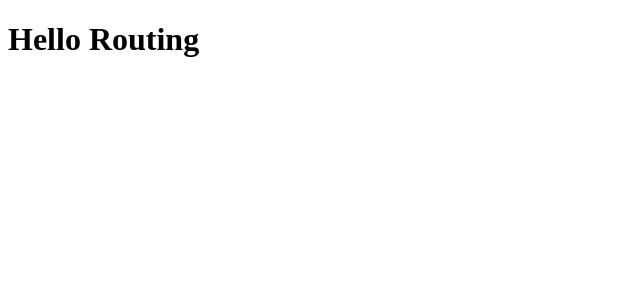
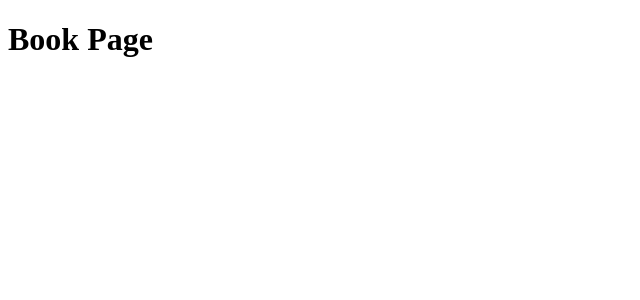
Before and after one commit to swopnilll/react-router, a React (Create React App) app: page /books in a window 1280 px wide. Shown: the top 300 px of the page, without its empty margins (0-640 px from the left). Built offline with nearby package versions, Linux system fonts and the light colour scheme.

Commit message:
lesson-1: Absolute Basic Routing

```diff
--- a/package.json
+++ b/package.json
@@ -12,6 +12,7 @@
     "@types/react-dom": "^18.0.6",
     "react": "^18.2.0",
     "react-dom": "^18.2.0",
+    "react-router-dom": "^6.4.1",
     "react-scripts": "5.0.1",
     "typescript": "^4.8.4",
     "web-vitals": "^2.1.4"
--- /dev/null
+++ b/src/app.js
@@ -0,0 +1,12 @@
+import { Route, Routes } from "react-router-dom";
+import { Book } from "./pages/Book";
+import Home from "./pages/Home";
+
+export const App = () => {
+  return (
+    <Routes>
+      <Route path="/" element={<Home />} />
+      <Route path="/books" element={<Book />}   />
+    </Routes>
+  );
+};
--- a/src/index.tsx
+++ b/src/index.tsx
@@ -1,6 +1,13 @@
-import ReactDOM from "react-dom"
+import ReactDOM from 'react-dom';
+import { BrowserRouter } from 'react-router-dom';
+
+import { App } from './app';
+
 
 ReactDOM.render(
-    <h1>Hello Routing</h1>,
+    <BrowserRouter>
+        <App />
+    </BrowserRouter>
+    ,
     document.querySelector("#root")
 )
--- /dev/null
+++ b/src/pages/About.tsx
@@ -0,0 +1,5 @@
+export const About = () => {
+    return (
+        <h1>About us Page</h1>
+    )
+}
--- /dev/null
+++ b/src/pages/Book.tsx
@@ -0,0 +1,5 @@
+export const Book = () => {
+    return (
+        <h1>Book Page</h1>
+    )
+}
--- /dev/null
+++ b/src/pages/BookList.tsx
@@ -0,0 +1,5 @@
+export const BookList = () => {
+  return (
+    <div>BookList</div>
+  )
+}
--- /dev/null
+++ b/src/pages/Contact.tsx
@@ -0,0 +1,5 @@
+export const Contact = () => {
+  return (
+    <div>Contact</div>
+  )
+}
--- /dev/null
+++ b/src/pages/Home.tsx
@@ -0,0 +1,5 @@
+export default function Home() {
+  return (
+    <div>Home</div>
+  )
+}
--- /dev/null
+++ b/src/pages/NewBook.tsx
@@ -0,0 +1,5 @@
+export default function NewBook() {
+  return (
+    <div>NewBook</div>
+  )
+}
--- /dev/null
+++ b/src/pages/NotFound.tsx
@@ -0,0 +1,5 @@
+export default function NotFound() {
+  return (
+    <div>NotFound</div>
+  )
+}
```
Also changed, not shown: 1 other file (tests, documents, lock files or other folders).
